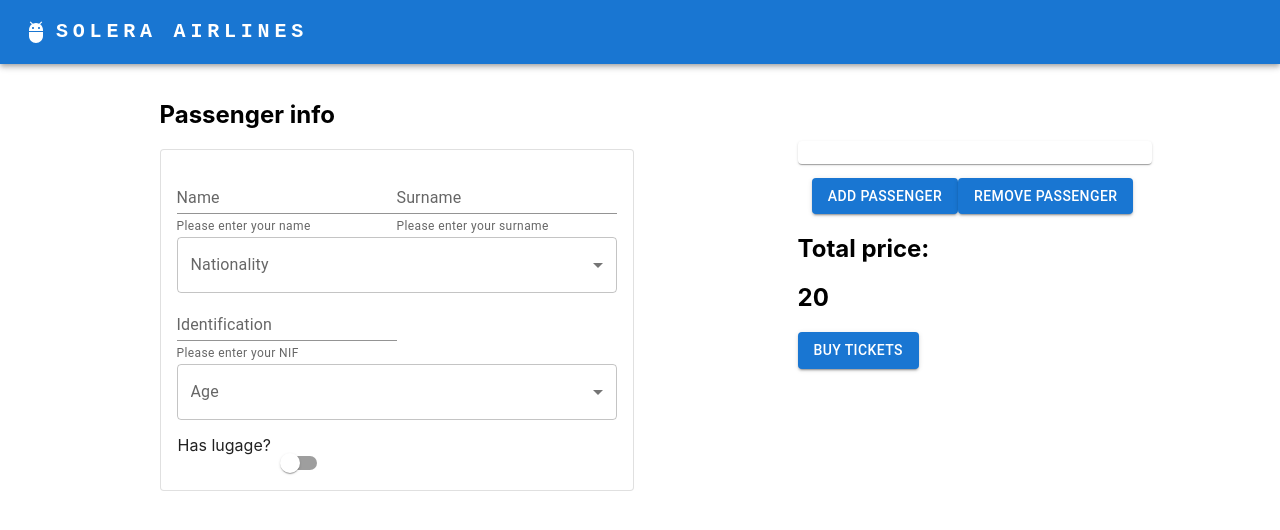
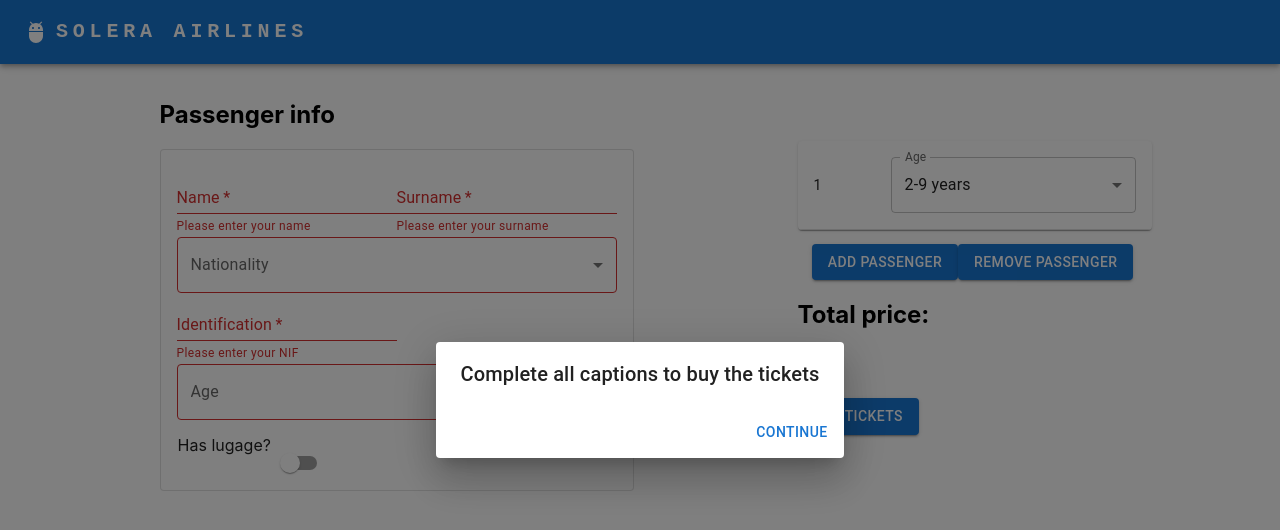
Before and after one commit to AlvSol/airlineProject, a React (Create React App) app in the folder frontend-app/: page /passengers in a window 1280 px wide. Both pictures are taken after a click on the button "BUY TICKETS". Shown: the top 530 px of the page. Built offline with nearby package versions, Linux system fonts and the light colour scheme.

Commit message:
userpage form

```diff
--- a/frontend-app/src/mainPage/MainPage.js
+++ b/frontend-app/src/mainPage/MainPage.js
@@ -146,7 +146,7 @@ function MainPage() {
 
     const handleButton=()=>{
       setFlightsList([]);
-      axios.get("http://localhost:8080/flights/api/travel/" + origin + "/" + destiny)
+      axios.get("http://localhost:8080/flights/api/travel/list/" + origin + "/" + destiny + "/" + date)
       .then(response=>{
         console.log(response.data);
         setFlightsList([...response.data]);
@@ -173,7 +173,7 @@ function MainPage() {
   const [value, setValue] = React.useState(dayjs('2014-08-18T21:11:54'));
 
   const handleChange = (newValue) => {
-    setValue(newValue);
+    setDate(newValue);
   };
 
   const [date, setDate] = React.useState(new Date());
@@ -252,7 +252,7 @@ function MainPage() {
                     <Stack spacing={3}>
                       <DesktopDatePicker
                         label="Fly date"
-                        inputFormat="DD/MM/YYYY"
+                        inputFormat="YYYY-MM-DD"
                         value={date}
                         onChange={handleChange}
                         renderInput={(params) => <TextField {...params} />}
--- a/frontend-app/src/userPage/UserPage.js
+++ b/frontend-app/src/userPage/UserPage.js
@@ -35,7 +35,6 @@ import { visuallyHidden } from '@mui/utils';
 import InputLabel from '@mui/material/InputLabel';
 import FormControl from '@mui/material/FormControl';
 import Select from '@mui/material/Select';
-
 import Card from '@mui/material/Card';
 import CardActions from '@mui/material/CardActions';
 import CardContent from '@mui/material/CardContent';
@@ -43,6 +42,11 @@ import Alert from '@mui/material/Alert';
 import Stack from '@mui/material/Stack';
 import Collapse from '@mui/material/Collapse';
 import CloseIcon from '@mui/icons-material/Close';
+import Dialog from '@mui/material/Dialog';
+import DialogActions from '@mui/material/DialogActions';
+import DialogContent from '@mui/material/DialogContent';
+import DialogContentText from '@mui/material/DialogContentText';
+import DialogTitle from '@mui/material/DialogTitle';
 
 //____________________________________________________________________________________//
 
@@ -67,18 +71,6 @@ function UserPage(props) {
     };
 
     const [lugageWarning, setlugageWarning] = React.useState(false);
-
-    // const handleButton=(e)=>{
-    //     console.log("http://localhost:8080/flights/api/travel/" + origin + "/" + destiny);
-    //     e.preventDefault();
-    //     fetch("http://localhost:8080/flights/api/travel/" + origin + "/" + destiny, {
-    //         method:"GET"
-    //     }).then(()=>{
-    //         console.log("buscado")
-    //     });
-    // }
-
-
 
     function getFinalPrice(flyprice){
         let finalprice;
@@ -122,6 +114,48 @@ function UserPage(props) {
         console.log(extraPassengers);
     }
 
+
+    const [open, setOpen] = React.useState(false);
+    const handleClickOpen = () => {
+        setOpen(true);
+    };
+    const handleClose = () => {
+        setOpen(false);
+    };
+
+
+    const [nameText,        setNameText]        = React.useState("");
+    const [surnameText,     setSurnameText]     = React.useState("");
+    const [idText,          setIDText]          = React.useState("");
+    const [errorMessage,    setErrorMessage]    = React.useState("");
+    const [buyMessage,      setBuyMessage]      = React.useState("buymessage");
+
+    // Set errorMessage only if text is equal or bigger than MAX_LENGTH
+    React.useEffect(() => {
+        if (nameText.length <1) setErrorMessage("The input has exceeded the maximum number of characters");
+    }, [nameText]);
+    React.useEffect(() => {
+        if (surnameText.length <1) setErrorMessage("The input has exceeded the maximum number of characters");
+    }, [surnameText]);
+    React.useEffect(() => {
+        if (idText.length <1) setErrorMessage("The input has exceeded the maximum number of characters");
+    }, [idText]);
+
+    React.useEffect(()=>{
+        if(nameText && surnameText && idText && age && nationality)
+           setBuyMessage("You have successfully bought your tickets!");
+        else
+            setBuyMessage("Complete all captions to buy the tickets");
+    }, [nameText,surnameText, idText, age, nationality])
+
+    // Set empty erroMessage only if text is less than MAX_LENGTH
+    // and errorMessage is not empty.
+    // avoids setting empty errorMessage if the errorMessage is already empty
+    React.useEffect(() => { if (nameText.length >1 && errorMessage) setErrorMessage(""); }, [nameText, errorMessage]);
+    React.useEffect(() => { if (surnameText.length >1 && errorMessage) setErrorMessage(""); }, [surnameText, errorMessage]);
+    React.useEffect(() => { if (idText.length >1 && errorMessage) setErrorMessage(""); }, [idText, errorMessage]);
+
+
   return (
     <>
         <header>
@@ -158,10 +192,12 @@ function UserPage(props) {
                         <React.Fragment>
                             <CardContent>
 
-                                <TextField id="standard-basic" label="Name" variant="standard"
-                                helperText="Please enter your name" className='textInput'/>
-                                <TextField id="standard-basic" label="Surname" variant="standard"
-                                helperText="Please enter your surname" className='textInput'/>
+                                <TextField required id="standard-basic" label="Name" variant="standard"
+                                helperText="Please enter your name" className='textInput' error={nameText.length <1}
+                                onChange={(e) => setNameText(e.target.value)} value={nameText}/>
+                                <TextField required id="standard-basic" label="Surname" variant="standard"
+                                helperText="Please enter your surname" className='textInput'error={surnameText.length <1}
+                                onChange={(e) => setSurnameText(e.target.value)} value={surnameText}/>
 
                                 <Box sx={{ minWidth: 120 }}>
                                     <FormControl fullWidth>
@@ -169,20 +205,21 @@ function UserPage(props) {
                                         <Select
                                             labelId="demo-simple-select-label"
                                             id="demo-simple-select"
+                                            error ={nationality==''}
                                             value={nationality}
                                             label="nationality"
                                             onChange={nationalityChange}
                                         >
                                             {nationalities.map((nationality)=>(
-                                                <MenuItem value={0}> {nationality} </MenuItem>
+                                                <MenuItem value={1}> {nationality} </MenuItem>
                                             ))}
                                         </Select>
                                     </FormControl>
                                 </Box>
 
-                                <TextField id="standard-basic" label="Identification" variant="standard"
-                                    helperText="Please enter your NIF" className='textInput'
-                                />
+                                <TextField required id="standard-basic" label="Identification" variant="standard"
+                                    helperText="Please enter your NIF" className='textInput'error={idText.length <1}
+                                    onChange={(e) => setIDText(e.target.value)} value={idText}/>
 
                                 <Box sx={{ minWidth: 120 }}>
                                     <FormControl fullWidth>
@@ -190,13 +227,14 @@ function UserPage(props) {
                                         <Select
                                             labelId="demo-simple-select-label"
                                             id="demo-simple-select"
+                                            error={age==''}
                                             value={age}
                                             label="age"
                                             onChange={ageChange}
                                         >
-                                            <MenuItem value={0}> {'<2 years'} </MenuItem>
-                                            <MenuItem value={1}> {'2-9 years'} </MenuItem>
-                                            <MenuItem value={2}>{'>9 years'}</MenuItem>
+                                            <MenuItem value={1}> {'<2 years'} </MenuItem>
+                                            <MenuItem value={2}> {'2-9 years'} </MenuItem>
+                                            <MenuItem value={3}>{'>9 years'}</MenuItem>
                                         </Select>
                                     </FormControl>
                                 </Box>
@@ -210,7 +248,6 @@ function UserPage(props) {
                                         <Alert severity="warning">This will increase the final price </Alert>
                                     </Collapse>
                                 </div>
-
                             </CardActions>
                         </React.Fragment>
                     </Card>
@@ -234,9 +271,9 @@ function UserPage(props) {
                                                     label="age"
                                                     onChange={(e)=>passengerAgeChange(row.id, e)}
                                                 >
-                                                    <MenuItem value={0}> {'<2 years'}   </MenuItem>
-                                                    <MenuItem value={1}> {'2-9 years'}  </MenuItem>
-                                                    <MenuItem value={2}> {'>9 years'}   </MenuItem>
+                                                    <MenuItem value={1}> {'<2 years'}   </MenuItem>
+                                                    <MenuItem value={2}> {'2-9 years'}  </MenuItem>
+                                                    <MenuItem value={3}> {'>9 years'}   </MenuItem>
                                                 </Select>
                                         </FormControl>
                                     </TableCell>
@@ -251,8 +288,24 @@ function UserPage(props) {
                 </div>
                 <div className='priceText'>
                     <h2>Total price: </h2><h2>{getFinalPrice(20)}</h2>
-                    <Button variant="contained" onClick = {RemovePassenger}>Buy tickets</Button>
+                    <Button variant="contained" onClick={handleClickOpen}> Buy tickets</Button>
                 </div>
+            </div>
+            <div className='successBought'>
+                <Dialog
+                    open={open}
+                    onClose={handleClose}
+                    aria-labelledby="alert-dialog-title"
+                    aria-describedby="alert-dialog-description"
+                >
+                    <DialogTitle id="alert-dialog-title">
+                        {buyMessage}
+                    </DialogTitle>
+                    <DialogActions>
+                        <Button onClick={handleClose}>Continue</Button>
+                    </DialogActions>
+                </Dialog>
+                {console.log()}
             </div>
         </body>
     </>
```
